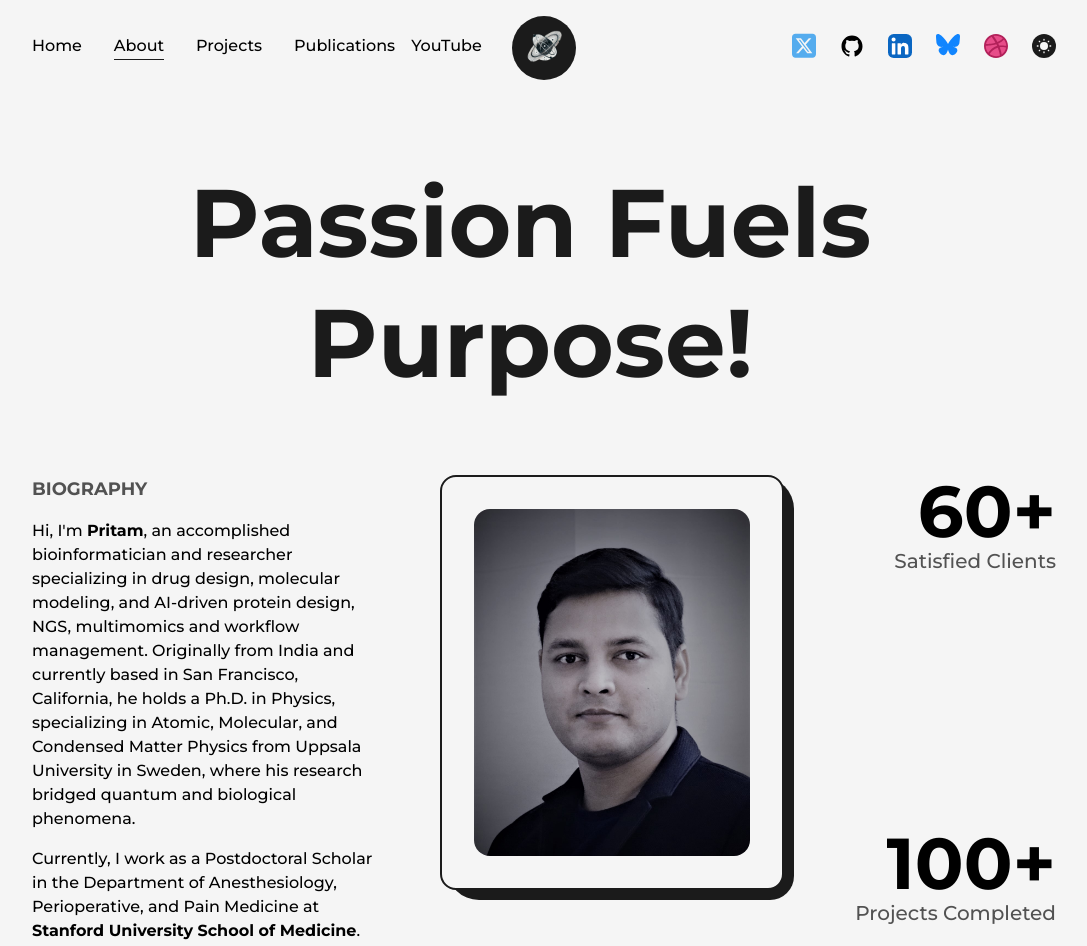
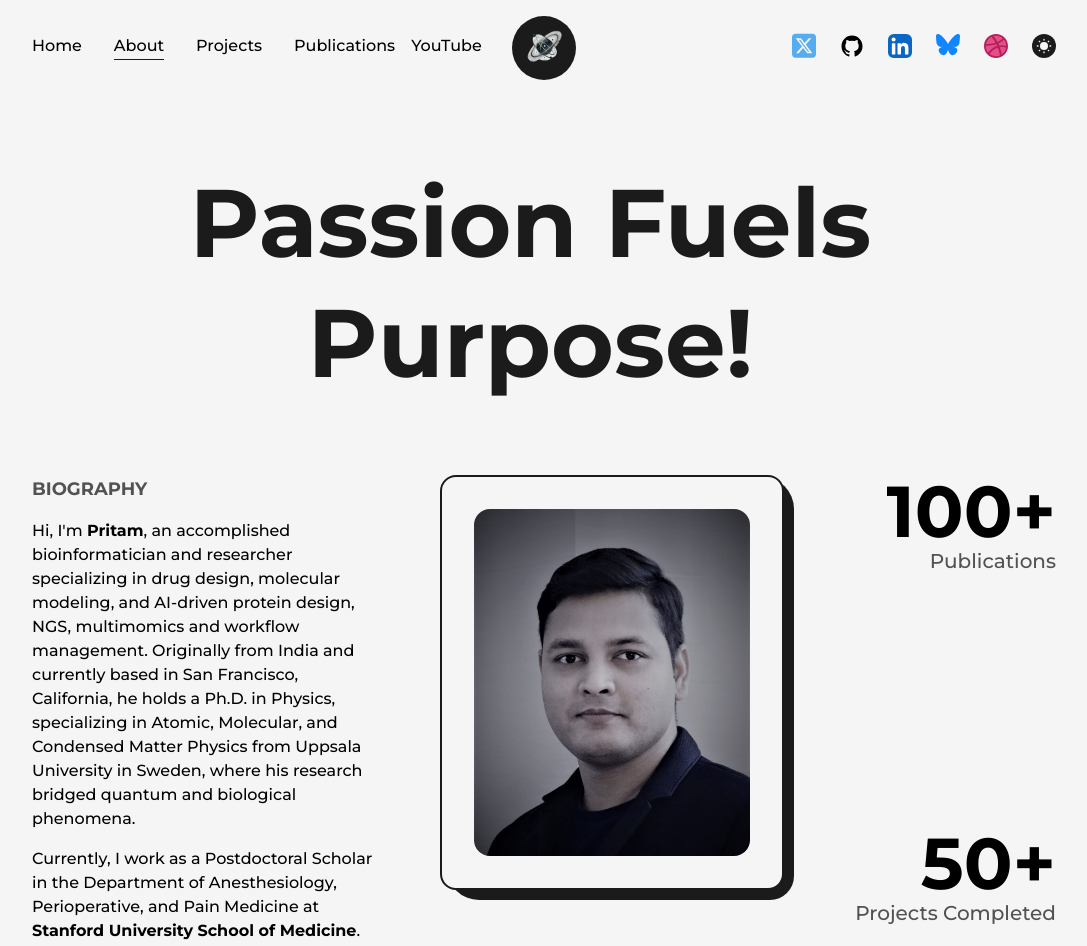
Before and after one commit to pritampanda15/Portfolio-NextJS, a Next.js app: page /about in a window 1280 px wide. Shown: the top 946 px of the page, without its empty margins (96-1183 px from the left). Built offline with nearby package versions, Linux system fonts and the light colour scheme.

Commit message:
about updated

```diff
--- a/src/pages/about.js
+++ b/src/pages/about.js
@@ -102,21 +102,21 @@ export default function About() {
             xl:items-center md:order-3">
               <div className="flex flex-col items-end justify-center xl:items-center">
                 <span className="inline-block text-7xl font-bold md:text-6xl sm:text-5xl xs:text-4xl">
-                  <AnimatedNumberFramerMotion value={60} />+
+                  <AnimatedNumberFramerMotion value={100} />+
                 </span>
                 <h2 className="mb-4 text-xl font-medium capitalize text-dark/75 dark:text-light/75
                 xl:text-center md:text-lg sm:text-base xs:text-sm">
-                  satisfied clients
+                  Publications
                 </h2>
               </div>
 
               <div className="flex flex-col items-end justify-center xl:items-center">
                 <span className="inline-block text-7xl font-bold md:text-6xl sm:text-5xl xs:text-4xl">
-                  <AnimatedNumberFramerMotion value={100} />+
+                  <AnimatedNumberFramerMotion value={50} />+
                 </span>
                 <h2 className="mb-4 text-xl font-medium capitalize text-dark/75 dark:text-light/75
                 xl:text-center md:text-lg sm:text-base xs:text-sm">
-                  projects completed
+                  Projects completed
                 </h2>
               </div>
 
```
